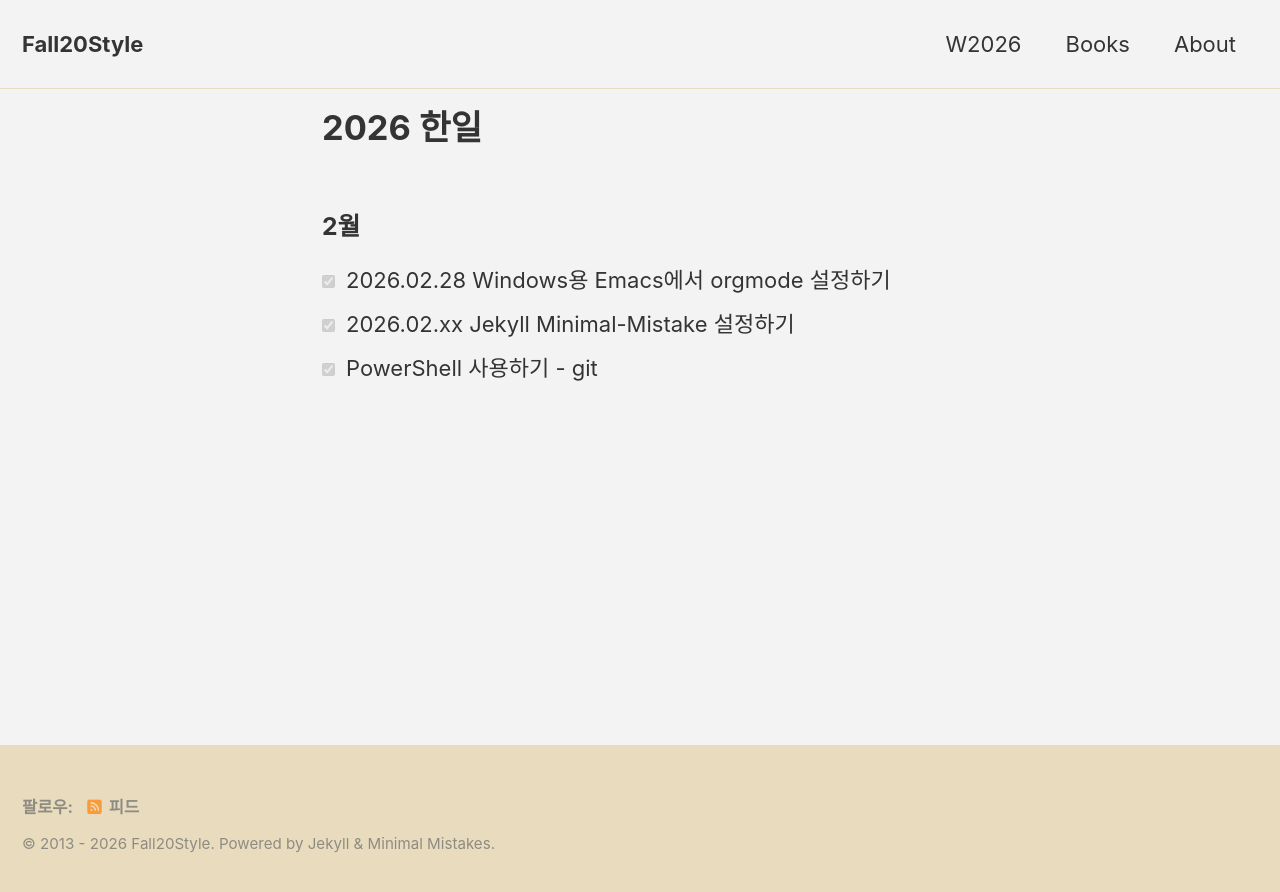
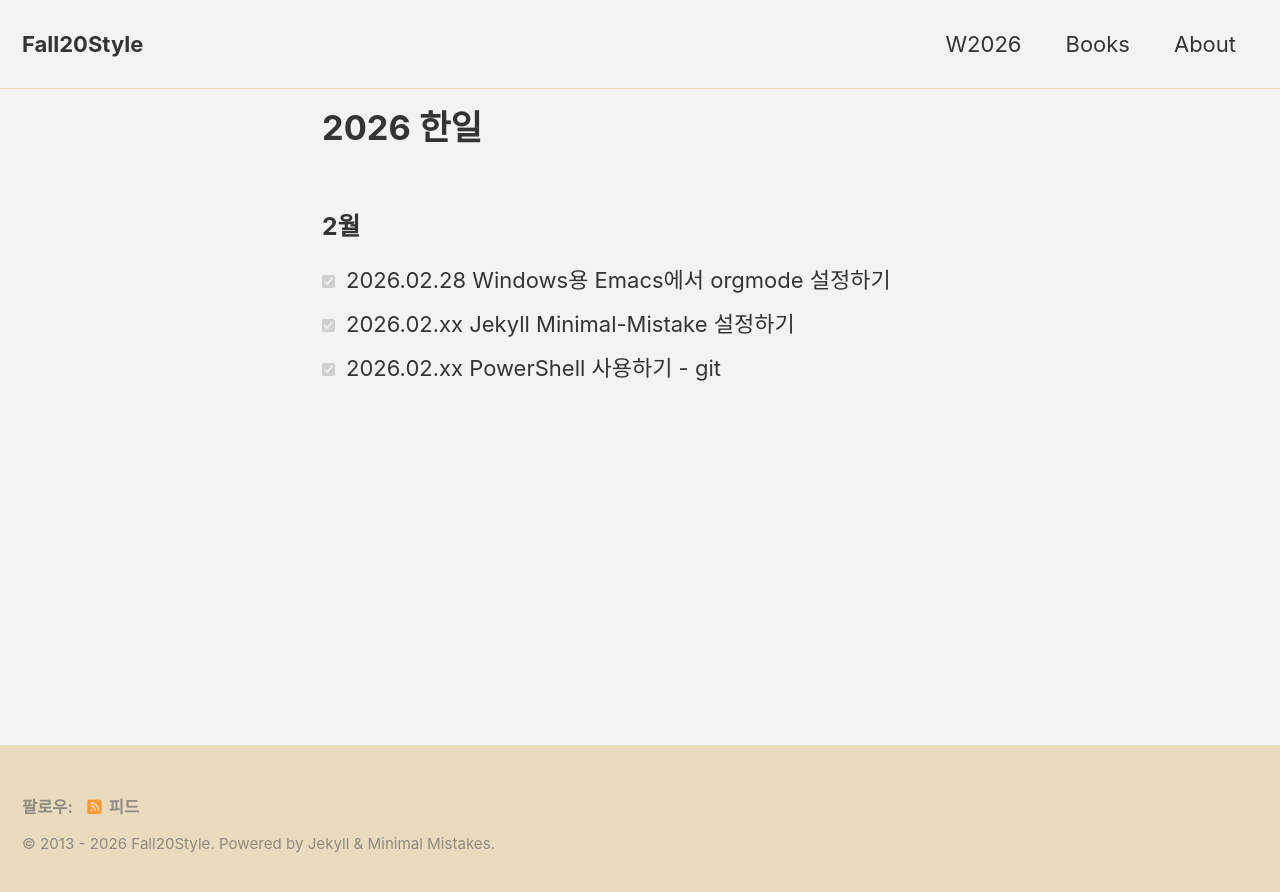
Before and after one commit to fall20style/fall20style.github.io, a Jekyll site: the page built from W2026.md, in a window 1280 px wide. Shown: the top 892 px of the page. Built offline with Jekyll 4.4.1, drawn with Linux system fonts in a browser that asks for light colours; cached includes are drawn as plain includes.

Commit message:
Update W2026.md

```diff
--- a/W2026.md
+++ b/W2026.md
@@ -9,4 +9,4 @@ comments: false
 ### 2월
 - [X] 2026.02.28 Windows용 Emacs에서 orgmode 설정하기
 - [X] 2026.02.xx Jekyll Minimal-Mistake 설정하기
-- [X] PowerShell 사용하기 - git
+- [X] 2026.02.xx PowerShell 사용하기 - git
```
